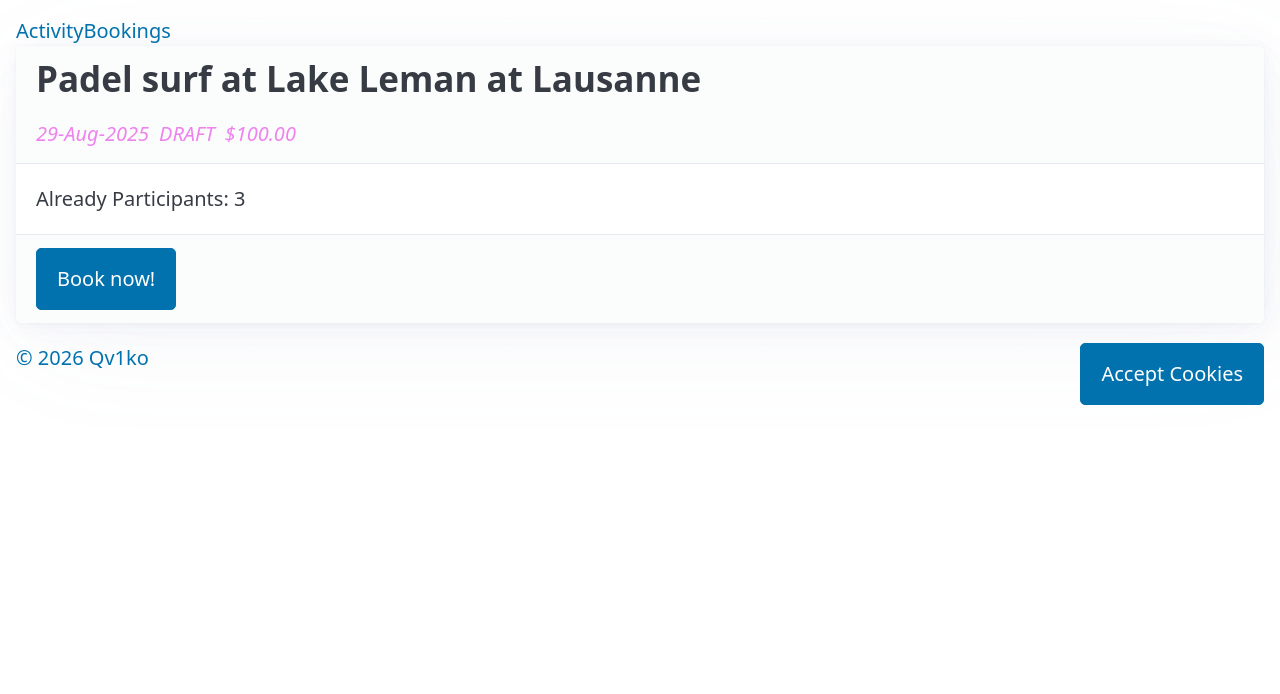
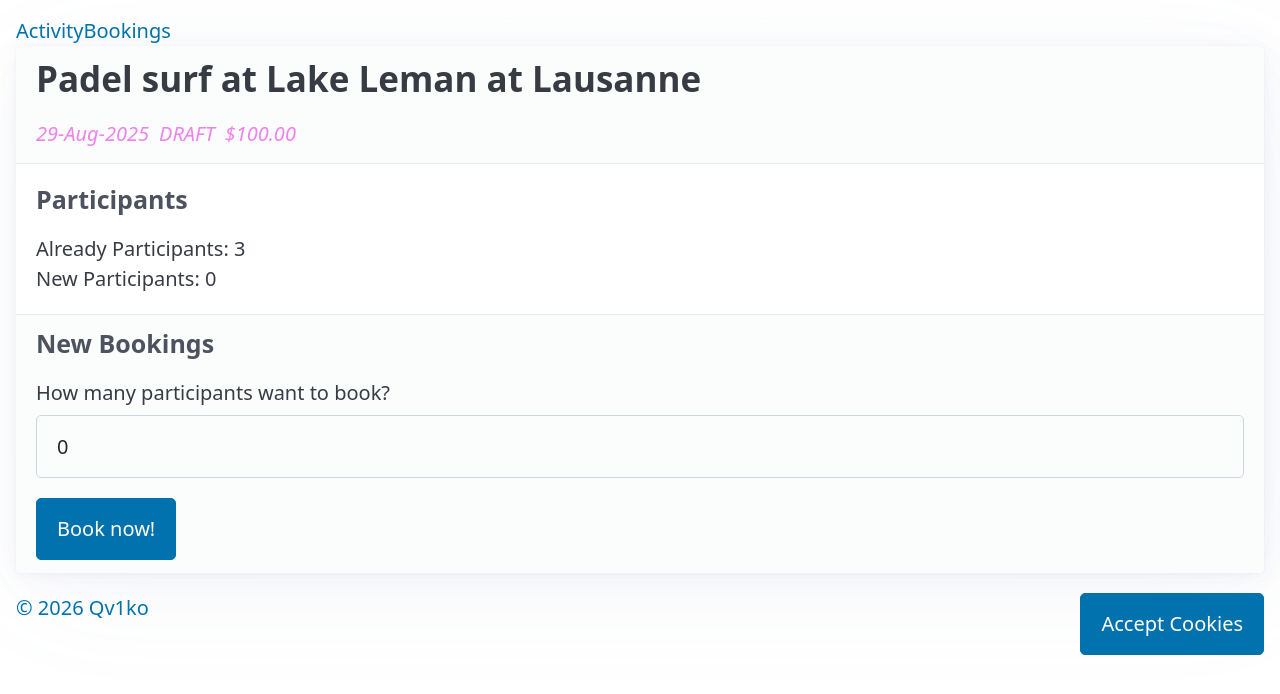
Before and after one commit to Qv1ko/curso-angular-moderno, an Angular app: page / in a window 1280 px wide. Shown: the top 694 px of the page. Built offline with nearby package versions, Linux system fonts and the light colour scheme.

Commit message:
feat: add signal variables in bookings component

```diff
--- a/src/app/bookings/bookings.html
+++ b/src/app/bookings/bookings.html
@@ -8,9 +8,19 @@
     </div>
   </header>
   <main>
+    <h4>Participants</h4>
     <div>Already Participants: {{ currentParticipants }}</div>
+    <div>New Participants: {{ newParticipants() }}</div>
   </main>
   <footer>
-    <button>Book now!</button>
+    <h4>New Bookings</h4>
+    <label for="newParticipants">How many participants want to book?</label>
+    <input
+      type="number"
+      [ngModel]="newParticipants()"
+      (ngModelChange)="onNewParticipantsChange($event)"
+    />
+    <button [disabled]="booked()" (click)="onBookClick()">Book now!</button>
+    {{ booked() ? 'Booked!' : '' }}
   </footer>
 </article>
--- a/src/app/bookings/bookings.ts
+++ b/src/app/bookings/bookings.ts
@@ -1,12 +1,13 @@
 import { CurrencyPipe, DatePipe, UpperCasePipe } from '@angular/common';
-import { Component } from '@angular/core';
+import { Component, signal } from '@angular/core';
+import { FormsModule } from '@angular/forms';
 
 import { Activity } from '../domain/activity.type';
 import { ActivityTitlePipe } from './activity-title-pipe';
 
 @Component({
   selector: 'qv1-bookings',
-  imports: [CurrencyPipe, DatePipe, UpperCasePipe, ActivityTitlePipe],
+  imports: [CurrencyPipe, DatePipe, UpperCasePipe, ActivityTitlePipe, FormsModule],
   templateUrl: './bookings.html',
   styleUrl: './bookings.css',
 })
@@ -24,5 +25,17 @@ export class Bookings {
     duration: 2,
     userId: 1,
   };
-  currentParticipants = 3;
+
+  readonly currentParticipants = 3;
+
+  readonly newParticipants = signal(0);
+  readonly booked = signal(false);
+
+  onNewParticipantsChange(newParticipants: number) {
+    this.newParticipants.set(newParticipants);
+  }
+
+  onBookClick() {
+    this.booked.set(true);
+  }
 }
```
